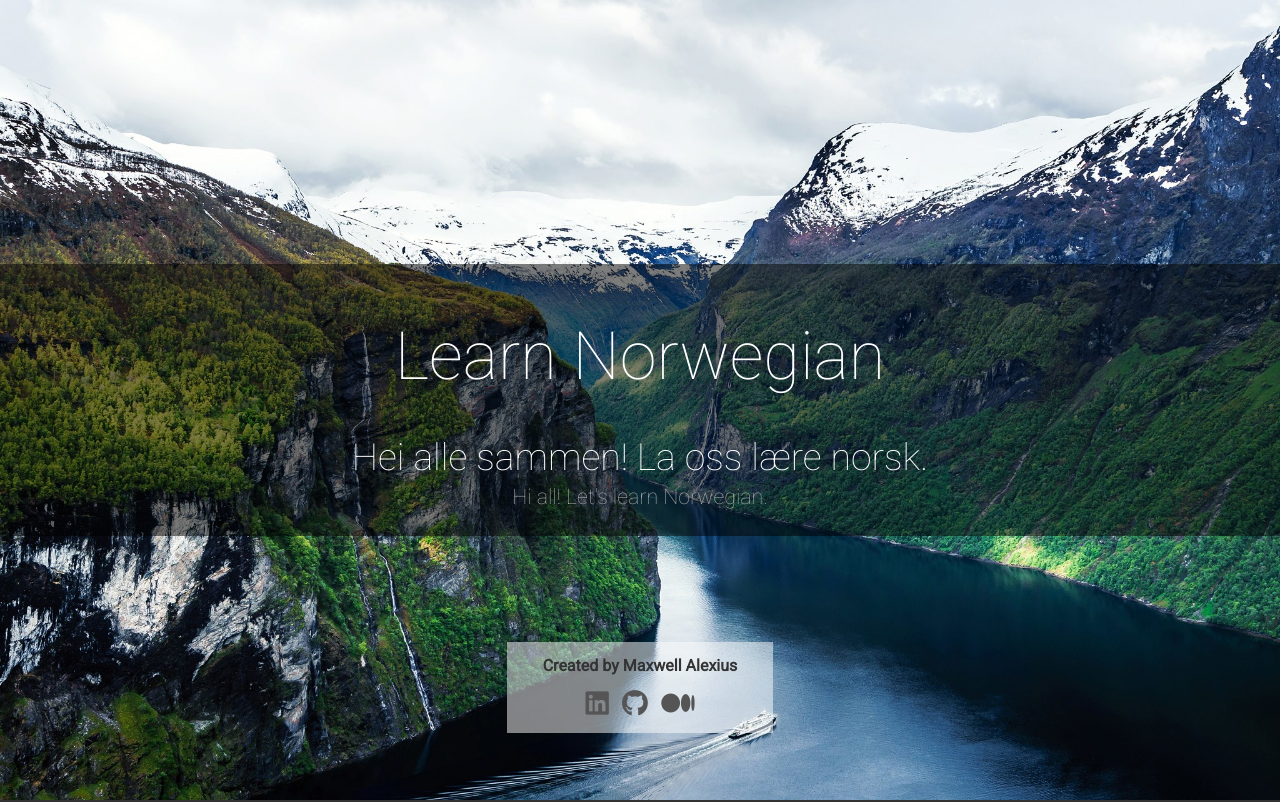
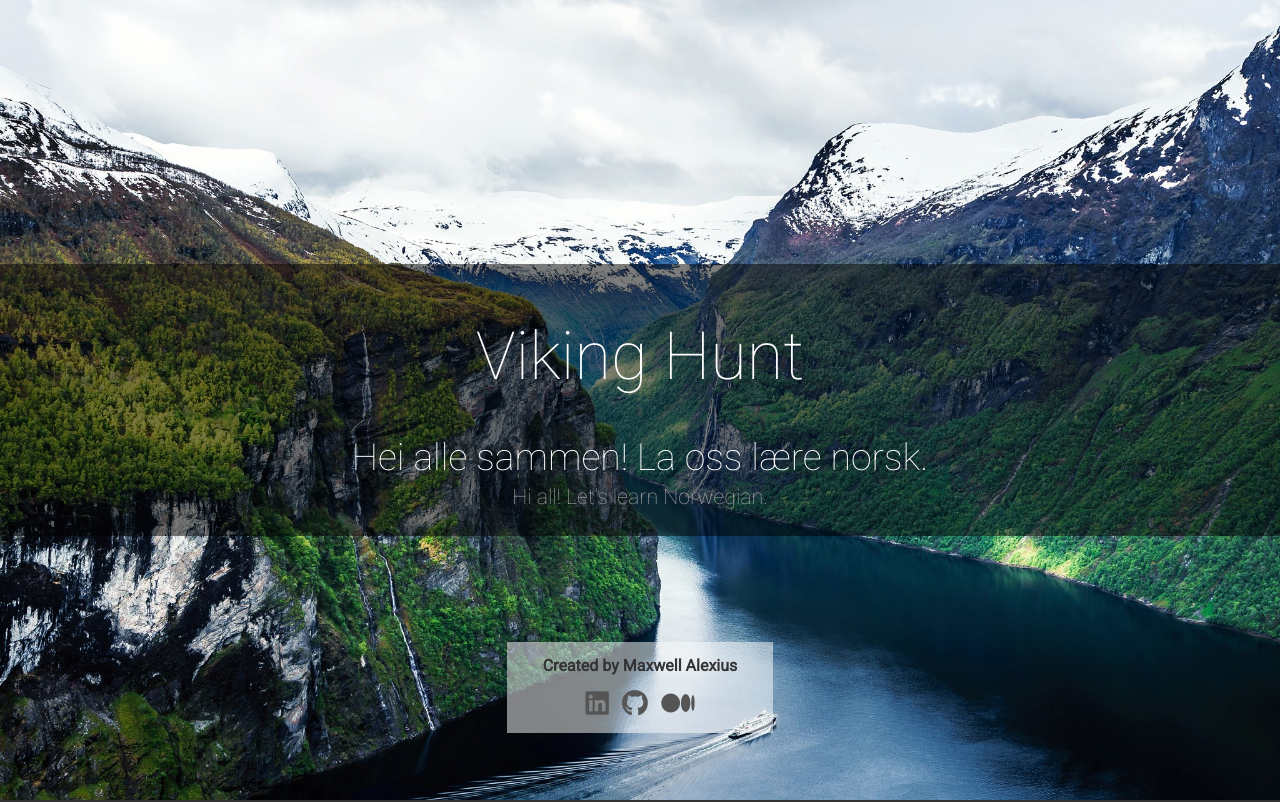
Before and after one commit to Alexius-Huang/Viking-Hunt, a React (Create React App) app: page / in a window 1280 px wide. Shown: the top 802 px of the page. Built offline with nearby package versions, Linux system fonts and the light colour scheme.

Commit message:
Modify README

```diff
--- a/src/App.js
+++ b/src/App.js
@@ -9,7 +9,7 @@ class App extends Component {
       <div className="App">
         <section className="main-page">
           <div className="main-page-wrapper">
-            <h1>Learn Norwegian</h1>
+            <h1>Viking Hunt</h1>
             <h2>Hei alle sammen! La oss lære norsk.</h2>
             <h3>Hi all! Let's learn Norwegian.</h3>
           </div>
```
Also changed, not shown: 2 other files (tests, documents, lock files or other folders).
